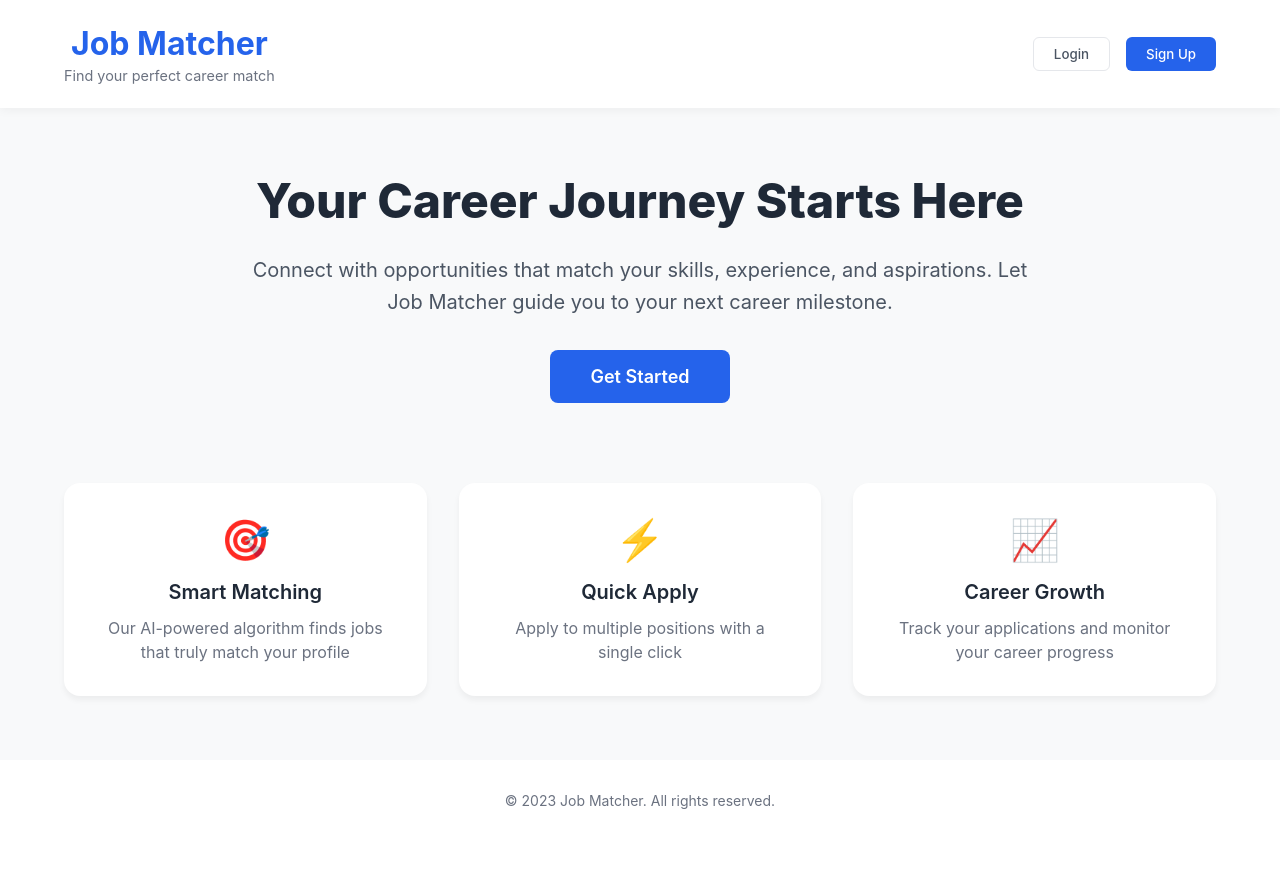
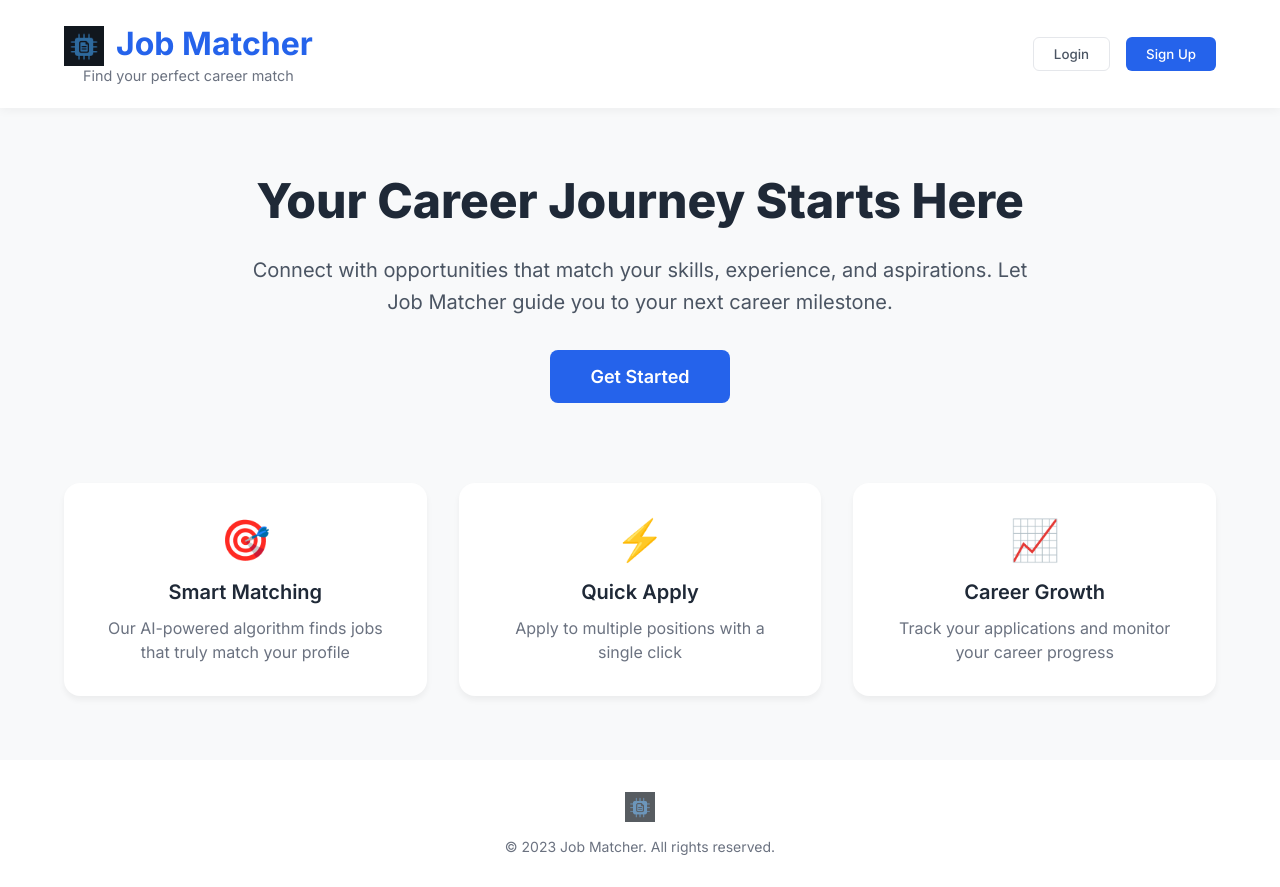
Before and after one commit to Edvin23/job-matching-app, a React (Create React App) app: page / in a window 1280 px wide. Before the commit the page ends 841 px from the top, so only its background shows below. Built offline with nearby package versions, Linux system fonts and the light colour scheme.

Commit message:
updated features

```diff
--- a/public/index.html
+++ b/public/index.html
@@ -8,6 +8,9 @@
     <meta name="description" content="Located in Los Angeles, CA."/>
     <link rel="apple-touch-icon" href="%PUBLIC_URL%/logo192.png"/>
     <link rel="manifest" href="%PUBLIC_URL%/manifest.json"/>
+    <link rel="preconnect" href="https://fonts.googleapis.com">
+    <link rel="preconnect" href="https://fonts.gstatic.com" crossorigin>
+    <link href="https://fonts.googleapis.com/css2?family=Inter:wght@400;500;600;700;800&display=swap" rel="stylesheet">
     <title>Job Matching - A place for Ai to help in your Job Search</title>
     </head>
     <body>
--- a/src/index.css
+++ b/src/index.css
@@ -1,10 +1,16 @@
 body {
   margin: 0;
-  font-family: -apple-system, BlinkMacSystemFont, 'Segoe UI', 'Roboto', 'Oxygen',
+  padding: 0;
+  font-family: 'Inter', -apple-system, BlinkMacSystemFont, 'Segoe UI', 'Roboto', 'Oxygen',
     'Ubuntu', 'Cantarell', 'Fira Sans', 'Droid Sans', 'Helvetica Neue',
     sans-serif;
   -webkit-font-smoothing: antialiased;
-  -moz-osx-font-smoothing: grayscale;
+  -moz-osx-font-smoothing: antialiased;
+  background-color: #f8f9fa;
+}
+
+* {
+  box-sizing: border-box;
 }
 
 code {
--- a/src/unAuth/HomePage.css
+++ b/src/unAuth/HomePage.css
@@ -26,6 +26,17 @@
 .logo-container {
   display: flex;
   flex-direction: column;
+}
+
+.logo-wrapper {
+  display: flex;
+  align-items: center;
+  gap: 0.75rem;
+}
+
+.logo-image {
+  height: 40px;
+  width: auto;
 }
 
 .logo {
@@ -161,6 +172,16 @@
   background-color: white;
   color: #6b7280;
   font-size: 0.875rem;
+  display: flex;
+  flex-direction: column;
+  align-items: center;
+  gap: 1rem;
+}
+
+.footer-logo {
+  height: 30px;
+  width: auto;
+  opacity: 0.7;
 }
 
 /* Responsive adjustments */
@@ -183,4 +204,8 @@
     width: 100%;
     justify-content: center;
   }
+
+  .logo-wrapper {
+    justify-content: center;
+  }
 }
--- a/src/unAuth/HomePage.js
+++ b/src/unAuth/HomePage.js
@@ -6,7 +6,10 @@ const HomePage = () => {
     <div className="landing-container">
       <header className="landing-header">
         <div className="logo-container">
-          <h1 className="logo">Job Matcher</h1>
+          <div className="logo-wrapper">
+            <img src="/logo192.png" alt="Job Matcher Logo" className="logo-image" />
+            <h1 className="logo">Job Matcher</h1>
+          </div>
           <p className="tagline">Find your perfect career match</p>
         </div>
         <nav className="landing-nav">
@@ -45,6 +48,7 @@ const HomePage = () => {
       </main>
 
       <footer className="landing-footer">
+        <img src="/logo192.png" alt="Job Matcher Logo" className="footer-logo" />
         <p>&copy; 2023 Job Matcher. All rights reserved.</p>
       </footer>
     </div>
```
